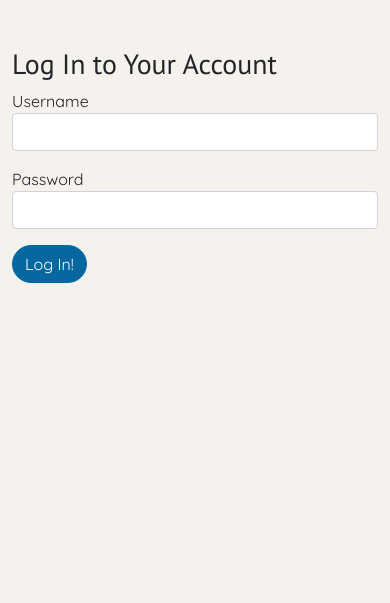
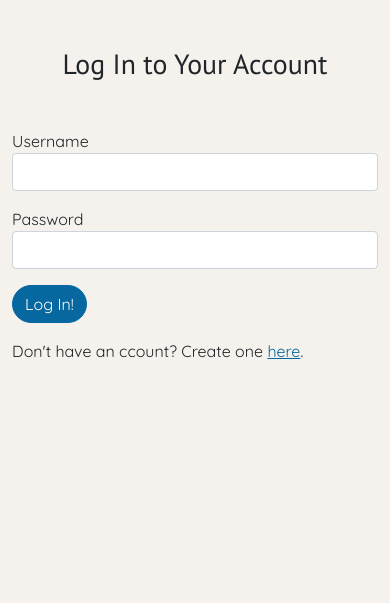
Before and after one commit to quentinikeno/Springboard-SEC-Capstone-Project-1, a Flask app: page /login in a window 390 px wide. Shown: the part 96-699 px from the top of the page. Run offline with Flask 2, Linux system fonts and the light colour scheme; some libraries are stand-ins or nearby versions.

Commit message:
Make log in page responsive.

```diff
--- a/templates/users/login.html
+++ b/templates/users/login.html
@@ -1,9 +1,15 @@
 {% extends './base.html' %} {% block title %} Log In User {% endblock %} {%
 block content %}
-<h1>Log In to Your Account</h1>
-<form action="{{ url_for('login') }}" method="post">
-	{% include './form.html' %}
-	<button class="btn btn-primary" type="submit">Log In!</button>
-</form>
+<h1 class="text-center">Log In to Your Account</h1>
+<div class="col-12 col-sm-10 col-md-8 col-lg-6 col-xl-5 mx-auto my-5">
+	<form action="{{ url_for('login') }}" method="post">
+		{% include './form.html' %}
+		<button class="btn btn-primary" type="submit">Log In!</button>
+	</form>
+	<p class="mt-3">
+		Don't have an ccount? Create one
+		<a href="{{ url_for('user_register') }}">here</a>.
+	</p>
+</div>
 
 {% endblock %}
```
